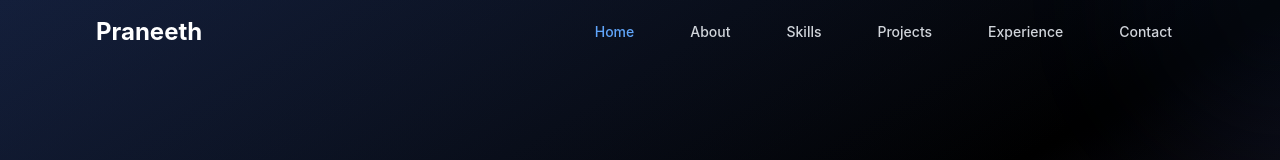
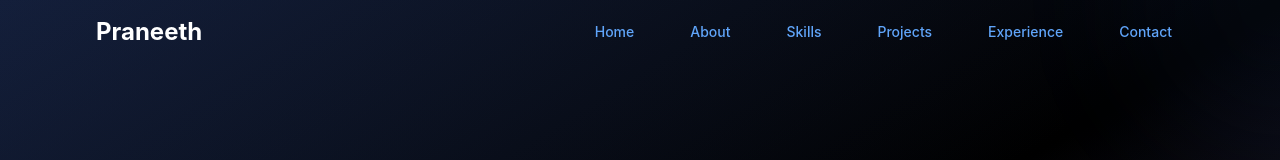
Before and after one commit to praneethvelaga/my-portfolio, a React (Create React App) app: page / in a window 1280 px wide. Shown: the top 160 px of the page. Built offline with nearby package versions, Linux system fonts and the light colour scheme.

Commit message:
Updated Header.js

```diff
--- a/src/components/Navbar/Header.js
+++ b/src/components/Navbar/Header.js
@@ -36,7 +36,7 @@ const Header = ({ activeSection }) => {
 
   const isActive = (item) => {
     if (location.pathname === item.path) return true;
-    if (location.pathname === '/' && activeSection === item.id) return true;
+    if (location.pathname === '/' ) return true;
     return false;
   };
 
```
